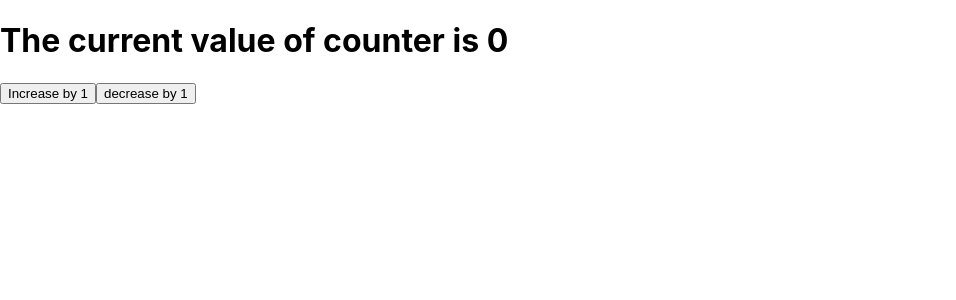
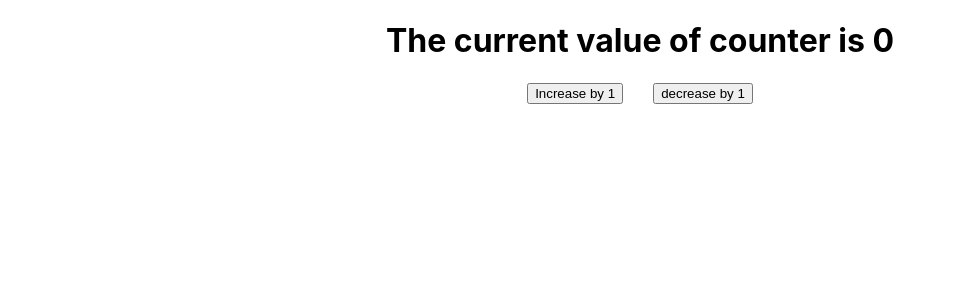
Before and after one commit to Shad-Islam/React-Practice, a React (Create React App) app: page / in a window 1280 px wide. Shown: the top 300 px of the page, without its empty margins (0-956 px from the left). Built offline with nearby package versions, Linux system fonts and the light colour scheme.

Commit message:
Add hook and css style

```diff
--- a/src/components/Counter.jsx
+++ b/src/components/Counter.jsx
@@ -1,12 +1,25 @@
-import React from "react";
+import React, { useState } from "react";
 
 function Counter() {
-  let counter = 0;
+  const [dynamicCounter, setdynamicCounter] = useState(0);
+
+  const increaseHandler = () => {
+    setdynamicCounter(dynamicCounter + 1);
+    console.log(dynamicCounter);
+  };
+
+  const decreaseHandler = () => {
+    setdynamicCounter(dynamicCounter - 1);
+    console.log(dynamicCounter);
+  };
+
   return (
-    <div>
-      <h1>The current value of counter is {counter}</h1>
-      <button>Increase by 1</button>
-      <button>decrease by 1</button>
+    <div className="counter">
+      <h1>The current value of counter is {dynamicCounter}</h1>
+      <button onClick={increaseHandler} className="counter__btn">
+        Increase by 1
+      </button>
+      <button onClick={decreaseHandler}>decrease by 1</button>
     </div>
   );
 }
--- a/src/index.css
+++ b/src/index.css
@@ -11,3 +11,11 @@ code {
   font-family: source-code-pro, Menlo, Monaco, Consolas, 'Courier New',
     monospace;
 }
+
+.counter{
+  text-align: center;
+}
+
+.counter__btn{
+  margin-right: 30px;
+}
```
